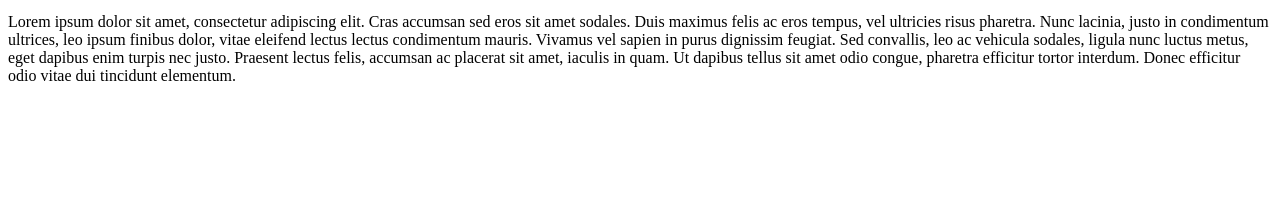
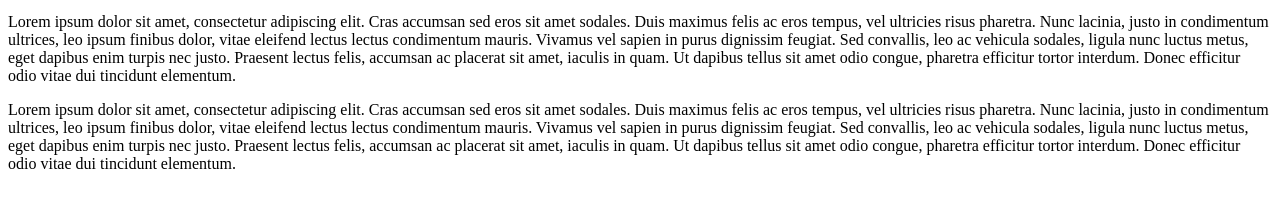
Before and after one commit to miguelCSM/EjemploGHPages, a plain HTML site: page index.html in a window 1280 px wide. Shown: the part 155-362 px from the top of the page. Drawn offline with Linux system fonts and the light colour scheme.

Commit message:
index.html sdecundaria

```diff
--- a/index.html
+++ b/index.html
@@ -31,5 +31,16 @@
       dapibus tellus sit amet odio congue, pharetra efficitur tortor interdum.
       Donec efficitur odio vitae dui tincidunt elementum.
     </p>
+    <p>
+      Lorem ipsum dolor sit amet, consectetur adipiscing elit. Cras accumsan sed
+      eros sit amet sodales. Duis maximus felis ac eros tempus, vel ultricies
+      risus pharetra. Nunc lacinia, justo in condimentum ultrices, leo ipsum
+      finibus dolor, vitae eleifend lectus lectus condimentum mauris. Vivamus
+      vel sapien in purus dignissim feugiat. Sed convallis, leo ac vehicula
+      sodales, ligula nunc luctus metus, eget dapibus enim turpis nec justo.
+      Praesent lectus felis, accumsan ac placerat sit amet, iaculis in quam. Ut
+      dapibus tellus sit amet odio congue, pharetra efficitur tortor interdum.
+      Donec efficitur odio vitae dui tincidunt elementum.
+    </p>
   </body>
 </html>
```
